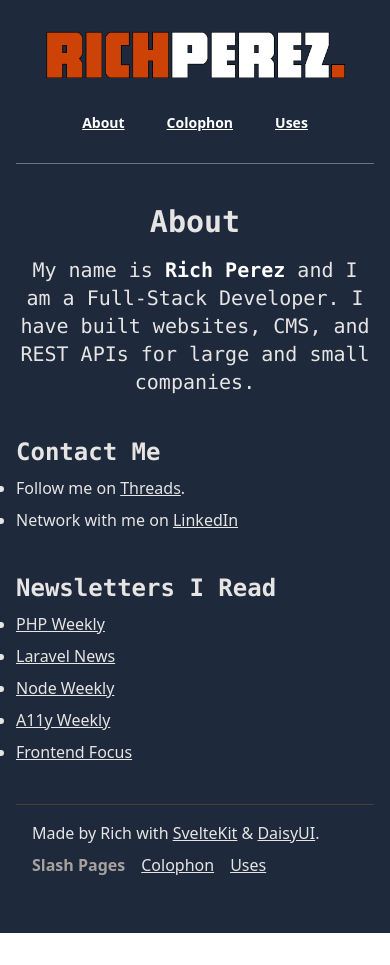
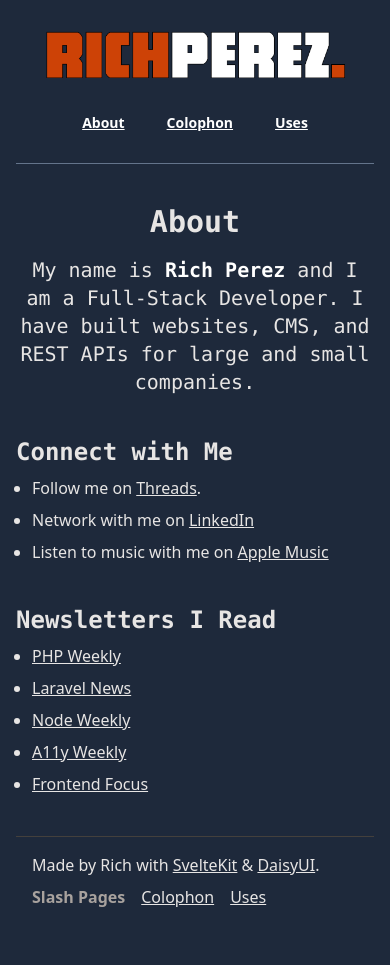
Before and after one commit to perez-rich/richperez.dev, a SvelteKit app: page /about in a window 390 px wide. Before the commit the page ends 933 px from the top, so only its background shows below. Built offline with nearby package versions, Linux system fonts and the light colour scheme.

Commit message:
fixed list styling on mobile devices

```diff
--- a/src/routes/about/+page.svelte
+++ b/src/routes/about/+page.svelte
@@ -14,16 +14,17 @@
 </section>
 
 <section class="mx-auto max-w-2xl flex flex-col gap-2">
-    <h2 class="text-2xl font-bold font-mono">Contact Me</h2>
-    <ul class="list-disc flex flex-col gap-2">
+    <h2 class="text-2xl font-bold font-mono">Connect with Me</h2>
+    <ul class="px-4 list-disc flex flex-col gap-2">
         <li>Follow me on <a href="https://www.threads.net/@imperez5" target="_blank">Threads</a>.</li>
         <li>Network with me on <a href="https://www.linkedin.com/in/imperez/" target="_blank">LinkedIn</a></li>
+        <li>Listen to music with me on <a href="https://music.apple.com/profile/imperez" target="_blank">Apple Music</a></li>
     </ul>
 </section>
 
 <section class="mx-auto max-w-2xl flex flex-col gap-2 mt-10">
     <h2 class="text-2xl font-bold font-mono">Newsletters I Read</h2>
-    <ul class="list-disc flex flex-col gap-2">
+    <ul class="px-4 list-disc flex flex-col gap-2">
         <li><a href="https://www.phpweekly.com" target="_blank">PHP Weekly</a></li>
         <li><a href="https://laravel-news.com" target="_blank">Laravel News</a></li>
         <li><a href="https://nodeweekly.com" target="_blank">Node Weekly</a></li>
--- a/src/routes/uses/+page.svelte
+++ b/src/routes/uses/+page.svelte
@@ -13,7 +13,7 @@
 
 <section class="mx-auto max-w-2xl flex flex-col gap-2">
     <h2 class="text-2xl font-bold font-mono">Coding Tools</h2>
-    <ul class="list-disc flex flex-col gap-2">
+    <ul class="px-4 list-disc flex flex-col gap-2">
         <li><a href="https://code.visualstudio.com/" target="_blank">Visual Studio Code</a> is my editor I use daily across multiple projects. I've also started trying out <a href="https://www.jetbrains.com/fleet/" target="_blank">Jetbrains Fleet</a> editor.</li>
         <li>I use <a href="https://www.apple.com/safari/" target="_blank">Safari</a> as my main browser. I'm loving it's tight integration across Apple devices and of course the privacy features.</li>
         <li>For REST APIs or dynamic websites I use <a href="https://laravel.com" target="_blank">Laravel</a> and <a href="https://www.php.net" target="_blank">PHP 8+</a> with some <a href="https://www.mysql.com" target="_blank">MySQL 8</a> thrown in.</li>
@@ -25,7 +25,7 @@
 
 <section class="mx-auto max-w-2xl flex flex-col gap-2 mt-10">
     <h2 class="text-2xl font-bold font-mono">Computer & Devices</h2>
-    <ul class="list-disc flex flex-col gap-2">
+    <ul class="px-4 list-disc flex flex-col gap-2">
         <li>I work off my 14 inch M1 Macbook Pro. I do not use multiple monitors and opt for the single laptop screen.</li>
         <li>My daily mobile device is an <a href="https://www.apple.com/iphone-15-pro/" target="_blank">iPhone 15 Pro</a> with the Blue Titanium finish.</li>
         <li>For my health tracking needs I wear an <a href="https://www.apple.com/apple-watch-series-9/" target="_blank">Apple Watch Series 9</a>.</li>
--- a/src/routes/wrestling/+page.svelte
+++ b/src/routes/wrestling/+page.svelte
@@ -15,7 +15,7 @@
 
 <section class="mx-auto max-w-2xl flex flex-col gap-2">
     <h2 class="text-2xl font-bold font-mono">Favorite Wrestlers</h2>
-    <ol class="flex flex-col gap-2 list-decimal">
+    <ol class="px-6 flex flex-col gap-2 list-decimal">
         <li>Eddie Guerrero - <a href="https://en.wikipedia.org/wiki/Eddie_Guerrero" target="_blank">Bio</a></li>
         <li>Scott Hall (aka Razor Ramon) - <a href="https://en.wikipedia.org/wiki/Scott_Hall" target="_blank">Bio</a></li>
         <li>Rey Mysterio - <a href="https://en.wikipedia.org/wiki/Rey_Mysterio" target="_blank">Bio</a></li>
@@ -28,7 +28,7 @@
 
 <section class="mx-auto max-w-2xl flex flex-col gap-2 mt-10">
     <h2 class="text-2xl font-bold font-mono">Favorite Matches</h2>
-    <ol class="flex flex-col gap-2 list-decimal">
+    <ol class="px-6 flex flex-col gap-2 list-decimal">
         <li>Eddie Guerrero vs Rey Mysterio (halloween havoc 1997) - <a href="https://www.youtube.com/watch?v=sqRYKCH8dUc" target="_blank">Watch</a></li>
         <li>Razor Ramon vs Shawn Michaels (WrestleMania 10 Ladder Match) - <a href="https://www.youtube.com/watch?v=YegEqMalt1Y" target="_blank">Watch</a></li>
         <li>The Rock vs Hulk Hogan (WrestleMania X8) - <a href="https://www.youtube.com/watch?v=hRg_vJvyMC8" target="_blank">Watch</a></li>
```
